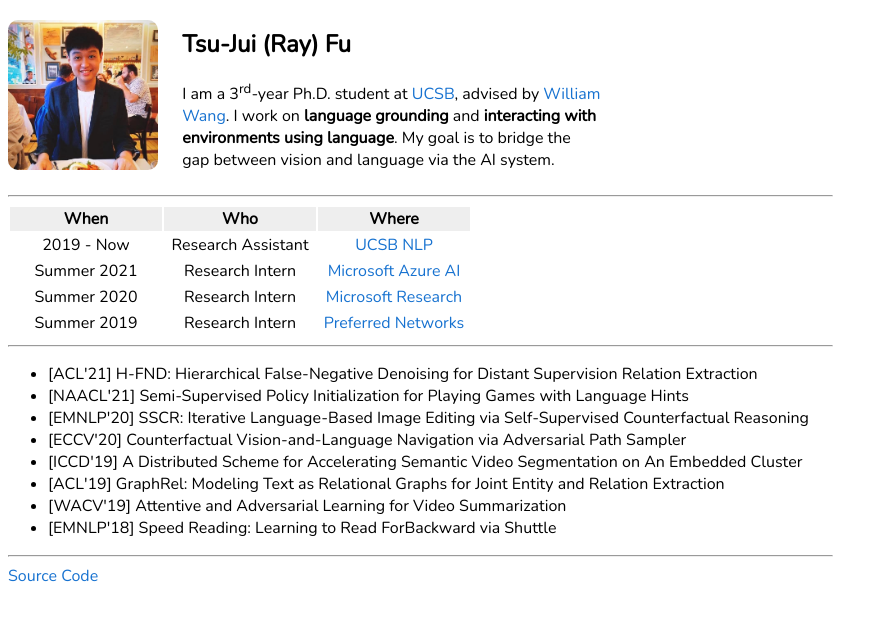
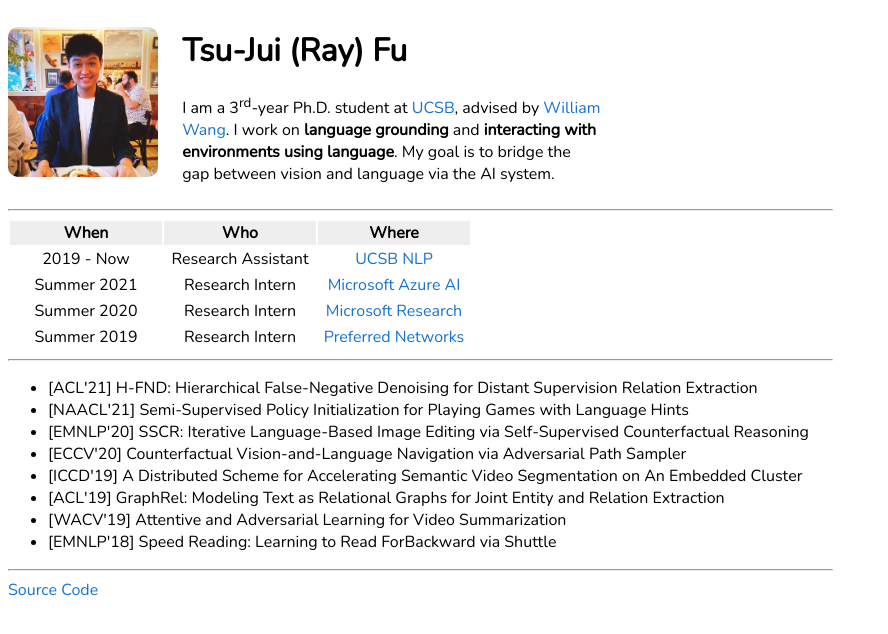
Before and after one commit to f21cs291a-tsujufu/f21cs291a-tsujufu.github.io, a plain HTML site: page index.html in a window 1280 px wide. Shown: the whole page, without its empty margins (0-888 px from the left). Drawn offline with nearby package versions, Linux system fonts and the light colour scheme.

Commit message:
Update index.html

```diff
--- a/index.html
+++ b/index.html
@@ -9,7 +9,7 @@
         <img src="./profile.jpg" alt="Tsu-Jui Fu" />
     </div>
     <div class="bio">
-        <h2>Tsu-Jui (Ray) Fu</h2>
+        <h1>Tsu-Jui (Ray) Fu</h1>
         <p>I am a 3<sup>rd</sup>-year Ph.D. student at <a href="https://www.cs.ucsb.edu" target="_blank">UCSB</a>, advised by <a href="https://sites.cs.ucsb.edu/~william" target="_blank">William Wang</a>. I work on <b>language grounding</b> and <b>interacting with environments using language</b>. My goal is to bridge the gap between vision and language via the AI system.</p>
     </div>
     <hr />
```
